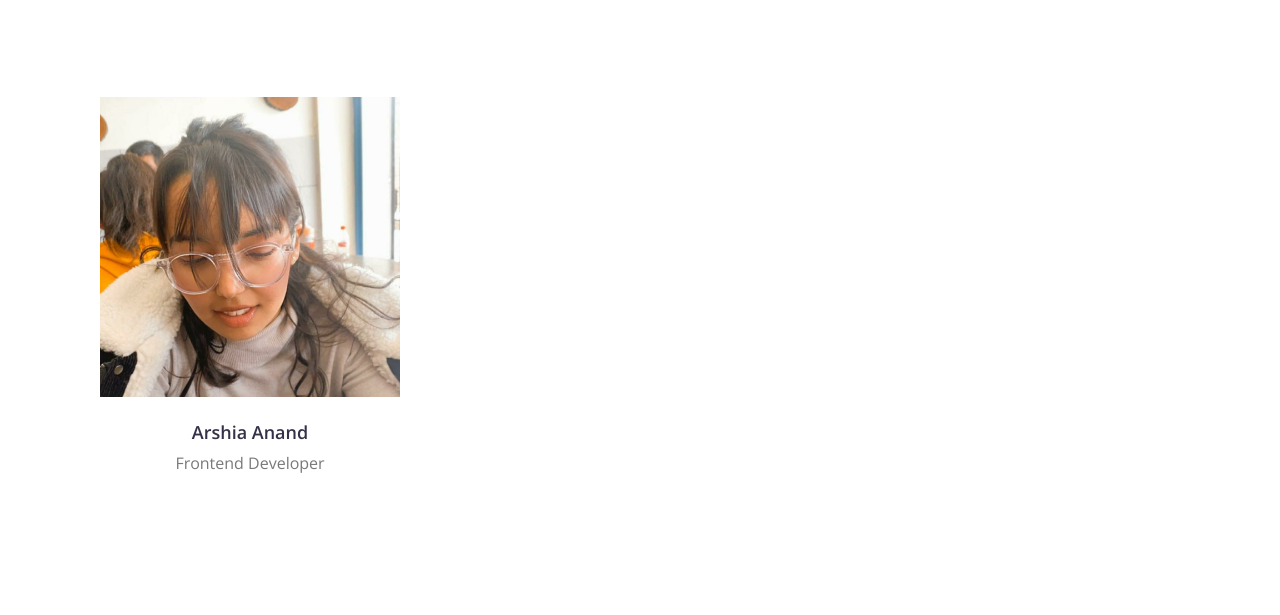
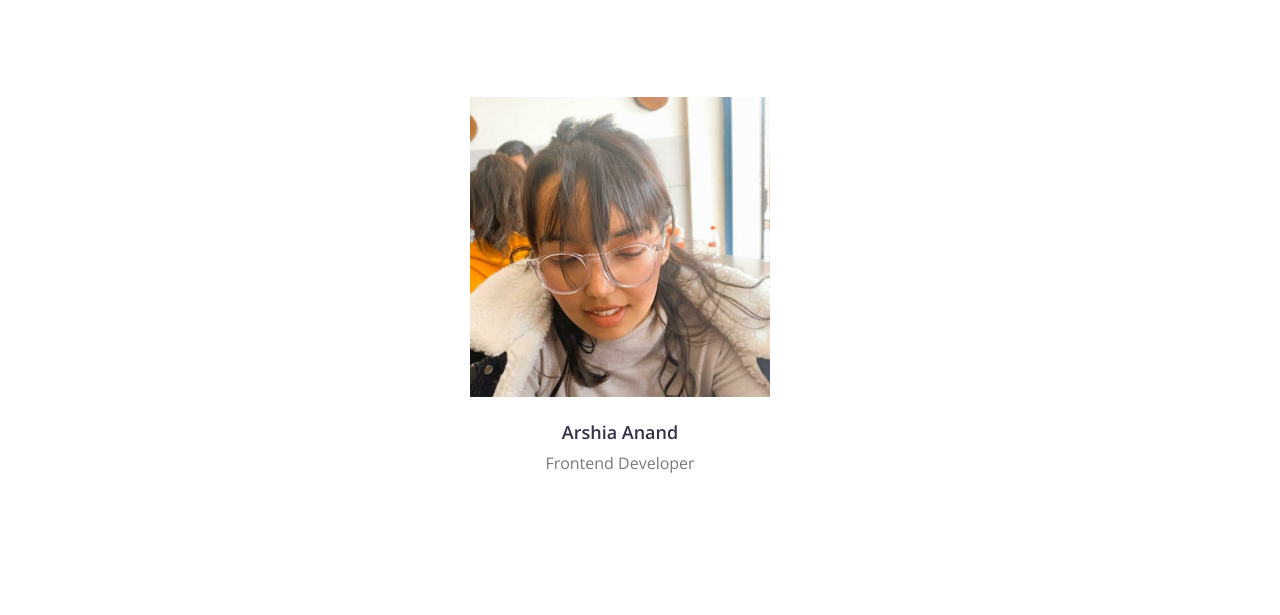
Before and after one commit to Meharamt/Hacktu-Stree, a plain HTML site: page about.html in a window 1280 px wide. Shown: the part 1606-2221 px from the top of the page. Drawn offline with nearby package versions, Linux system fonts and the light colour scheme; no server answers; files whose address does not match are found by name.

Commit message:
About us page improved

```diff
--- a/about.html
+++ b/about.html
@@ -222,7 +222,8 @@
                         </div>
                     </div>
                     </div>
-                    <div class="col-lg-4 col-md-4 wow fadeInUp" data-wow-delay="0.6s">
+                    <center>
+                    <div class="col-lg-4 col-md-4 col-sm-12 wow fadeInUp" data-wow-delay="0.6s">
                         <div class="team-item">
                             <div class="team-img">
                                 <img src="img/arshia.jpeg" alt="Image">
@@ -239,6 +240,7 @@
                             </div>
                         </div>
                     </div>
+                    </center>
                 </div>
 
         </div>
```
